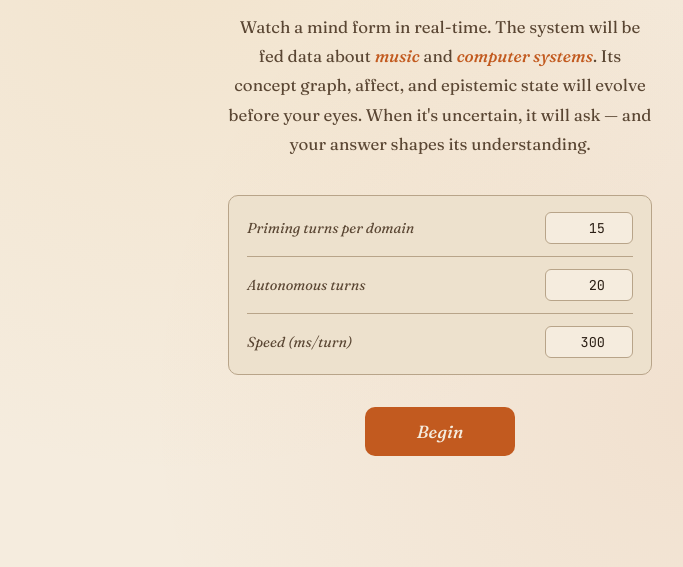
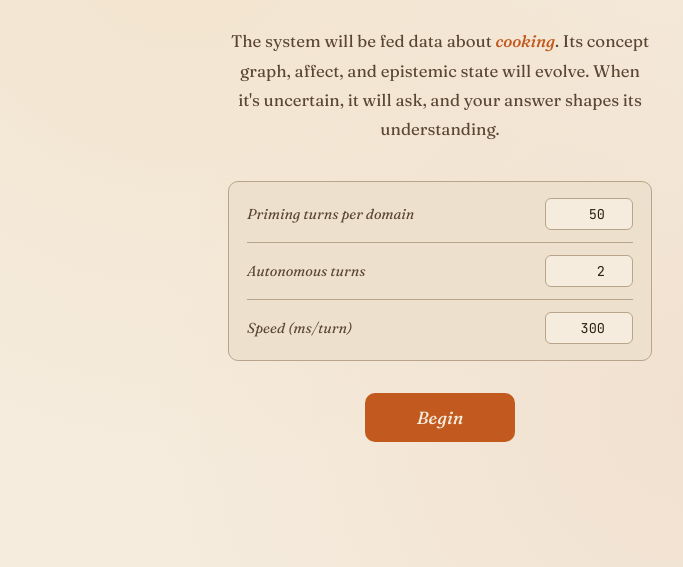
Before and after one commit to BerpyDerpy/TOPOS_v2, a plain HTML site: page demo/index.html in a window 1280 px wide. Shown: the part 233-800 px from the top of the page, without its empty margins (200-883 px from the left). Drawn offline with nearby package versions, Linux system fonts and the light colour scheme; files that its build step writes are made by us from their sources; files whose address does not match are found by name.

Commit message:
adjust autonomous configuration parameters.

```diff
--- a/demo/index.html
+++ b/demo/index.html
@@ -142,19 +142,19 @@
             <h1>TOPOS</h1>
             <p class="start-subtitle">Topology Oriented Persistent Observer System</p>
             <p class="start-desc">
-                Watch a mind form in real-time. The system will be fed data about
-                <strong>music</strong> and <strong>computer systems</strong>.
-                Its concept graph, affect, and epistemic state will evolve before your eyes.
-                When it's uncertain, it will ask — and your answer shapes its understanding.
+                The system will be fed data about
+                <strong>cooking</strong>.
+                Its concept graph, affect, and epistemic state will evolve.
+                When it's uncertain, it will ask, and your answer shapes its understanding.
             </p>
             <div class="start-config">
                 <div class="config-row">
                     <label>Priming turns per domain</label>
-                    <input type="number" id="cfg-priming" value="15" min="5" max="100">
+                    <input type="number" id="cfg-priming" value="50" min="5" max="100">
                 </div>
                 <div class="config-row">
                     <label>Autonomous turns</label>
-                    <input type="number" id="cfg-autonomous" value="20" min="5" max="100">
+                    <input type="number" id="cfg-autonomous" value="2" min="5" max="100">
                 </div>
                 <div class="config-row">
                     <label>Speed (ms/turn)</label>
```
